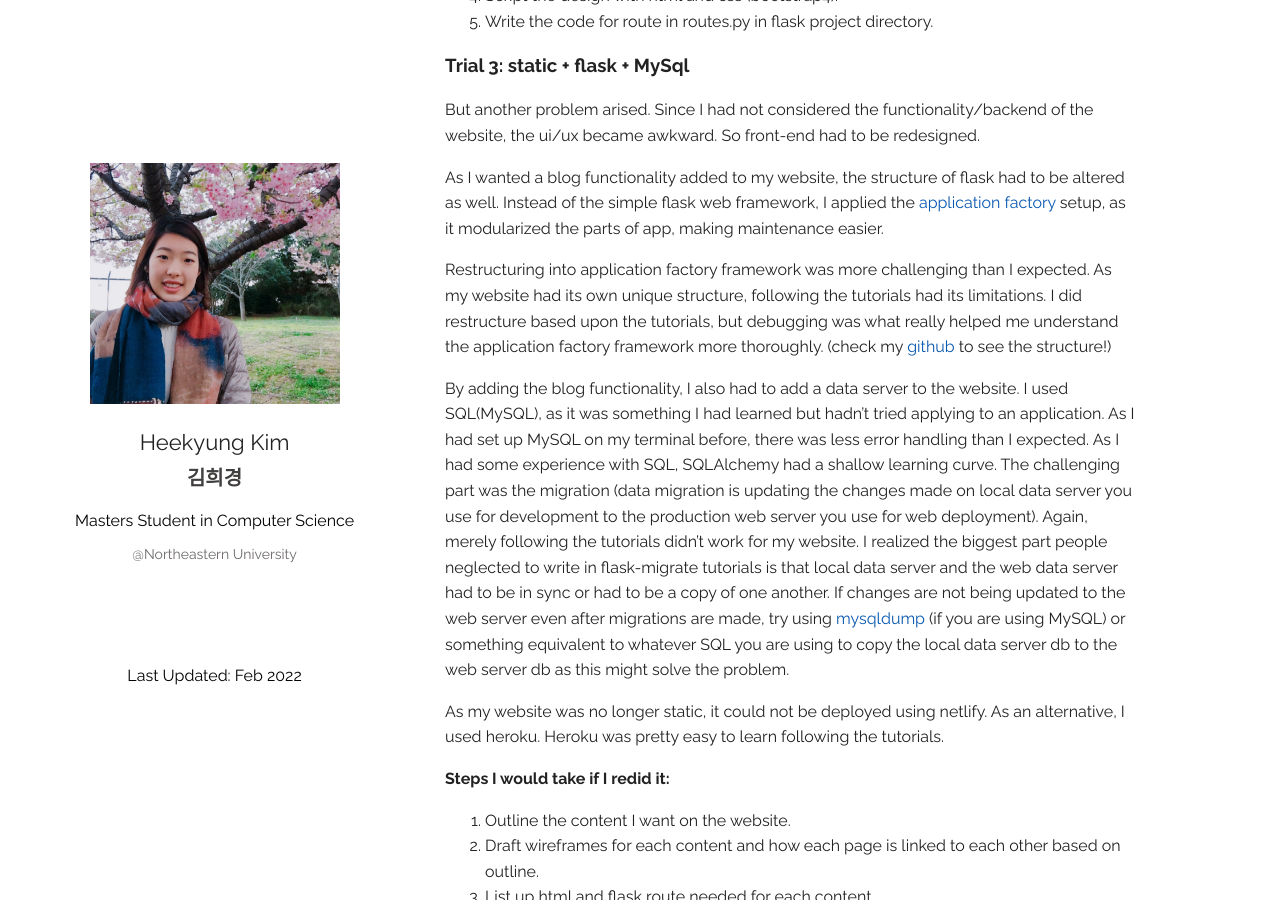
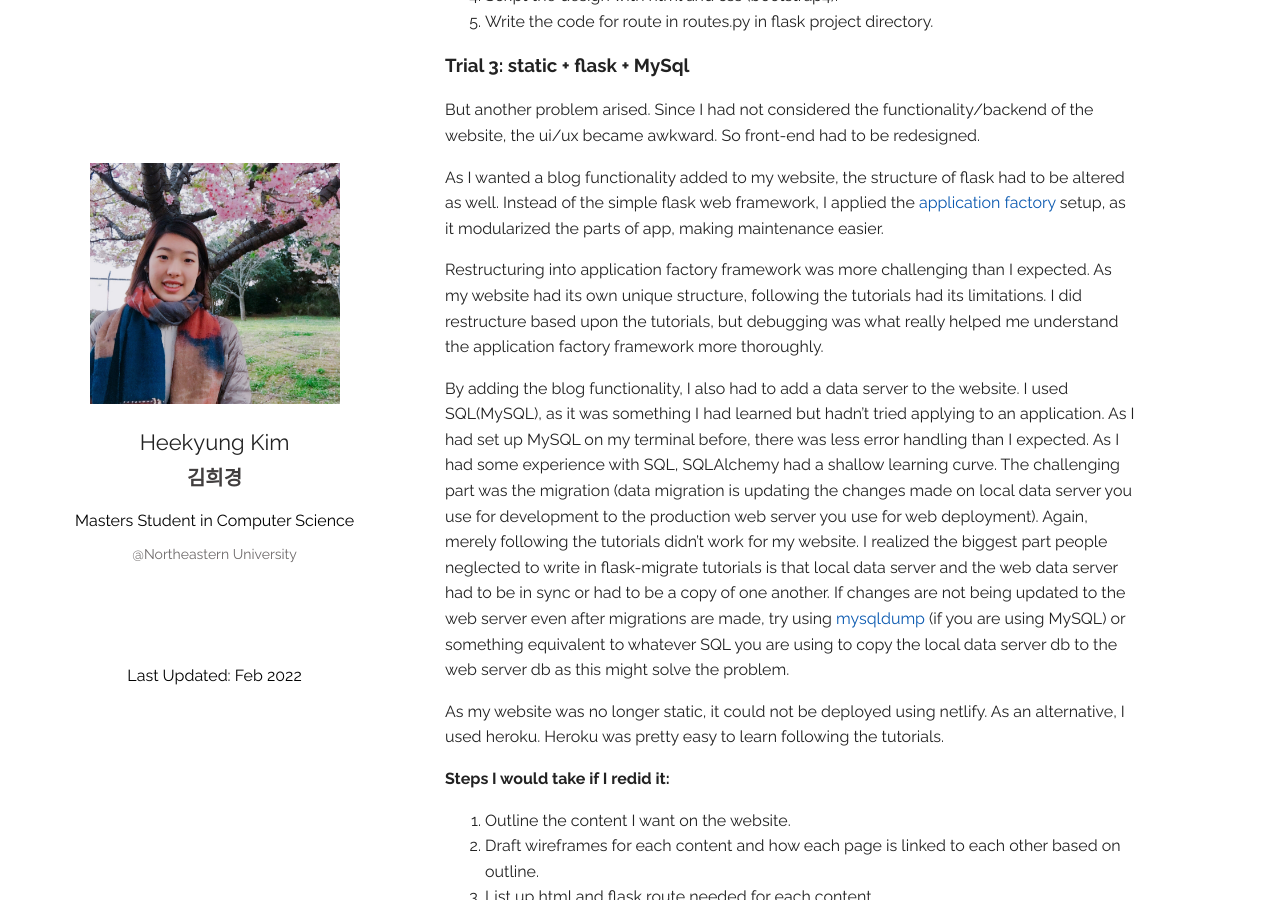
Before and after one commit to hkimkim/hkimkim.github.io, a Jekyll site: the page built from _posts/2019-11-14-web-development.markdown, in a window 1280 px wide and 900 px high, scrolled down 3038 px. Built offline with Jekyll 4.4.1, drawn with Linux system fonts in a browser that asks for light colours; some web fonts are replaced.

Commit message:
Update blog post

```diff
--- a/_drafts/2020-01-22-data-crawling-part-II.markdown
+++ b/_drafts/2020-01-22-data-crawling-part-II.markdown
@@ -3,7 +3,7 @@
 title:  "Project Data Crawling: Part II"
 excerpt: "Scraping Daum News Articles"
 date:   2020-01-22 08:13:02 +0530
-categories: web development Flask
+categories: Python Scrapy
 ---
 
 Daum is a prominent web portal and search engine in Korea. Daum also aggregates [news articles](https://media.daum.net/){:target="_blank"} from various publishers and provides a comment function for readers. This comment section was what I wanted to scrape.
--- a/_posts/2019-11-14-web-development.markdown
+++ b/_posts/2019-11-14-web-development.markdown
@@ -78,7 +78,7 @@
 After leaving it as it is for months, I revisited the website. The website felt too basic, but also messy, cramped in with too much content. So I decided to redesign the website.
 
 
-This time I wanted a horizontal navigation bar as it felt more organized. Contrary to my worries, writing html/css came at ease and I was able to write the code for the design I wanted in two days. Feeling somewhat confident of my skills, I decided to apply backend to my website (python flask). I had previously tried flask but lost interest due to the lack of front-end element to the learning (Whatever I was creating with just flask wasn't meeting my expectation to what a 2019 website should look like). Since I had a static website now, flask seemed applicable. I applied a [simple flask web framework](https://blog.miguelgrinberg.com/post/the-flask-mega-tutorial-part-i-hello-world\") by following this [youtube tutorial](\"https://www.youtube.com/watch?v=zRwy8gtgJ1A&t=10s\").
+This time I wanted a horizontal navigation bar as it felt more organized. Contrary to my worries, writing html/css came at ease and I was able to write the code for the design I wanted in two days. Feeling somewhat confident of my skills, I decided to apply backend to my website (python flask). I had previously tried flask but lost interest due to the lack of front-end element to the learning (Whatever I was creating with just flask wasn't meeting my expectation to what a 2019 website should look like). Since I had a static website now, flask seemed applicable. I applied a [simple flask web framework](https://blog.miguelgrinberg.com/post/the-flask-mega-tutorial-part-i-hello-world) by following this [youtube tutorial](https://www.youtube.com/watch?v=zRwy8gtgJ1A&t=10s).
 
 
 
@@ -97,7 +97,7 @@
 
 As I wanted a blog functionality added to my website, the structure of flask had to be altered as well. Instead of the simple flask web framework, I applied the [application factory](https://flask.palletsprojects.com/en/1.1.x/patterns/appfactories/) setup, as it modularized the parts of app, making maintenance easier.
 
-Restructuring into application factory framework was more challenging than I expected. As my website had its own unique structure, following the tutorials had its limitations. I did restructure based upon the tutorials, but debugging was what really helped me understand the application factory framework more thoroughly. (check my [github](https://github.com/hkimkim/my-website-v3) to see the structure!)
+Restructuring into application factory framework was more challenging than I expected. As my website had its own unique structure, following the tutorials had its limitations. I did restructure based upon the tutorials, but debugging was what really helped me understand the application factory framework more thoroughly.
 
 
 By adding the blog functionality, I also had to add a data server to the website. I used SQL(MySQL), as it was something I had learned but hadn’t tried applying to an application. As I had set up MySQL on my terminal before, there was less error handling than I expected. As I had some experience with SQL, SQLAlchemy  had a shallow learning curve. The challenging part was the migration (data migration is updating the changes made on local data server you use for development to the production web server you use for web deployment). Again, merely following the tutorials didn’t work for my website. I realized the biggest part people neglected to write in flask-migrate tutorials is that local data server and the web data server had to be in sync or had to be a copy of one another. If changes are not being updated to the web server even after migrations are made, try using [mysqldump](https://dev.mysql.com/doc/refman/8.0/en/mysqldump.html) (if you are using MySQL) or something equivalent to whatever SQL you are using to copy the local data server db to the web server db as this might solve the problem.
```
